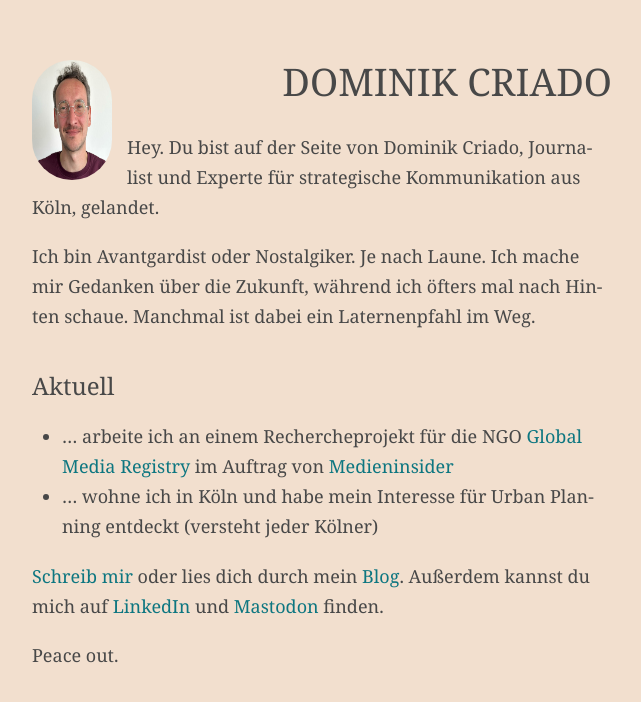
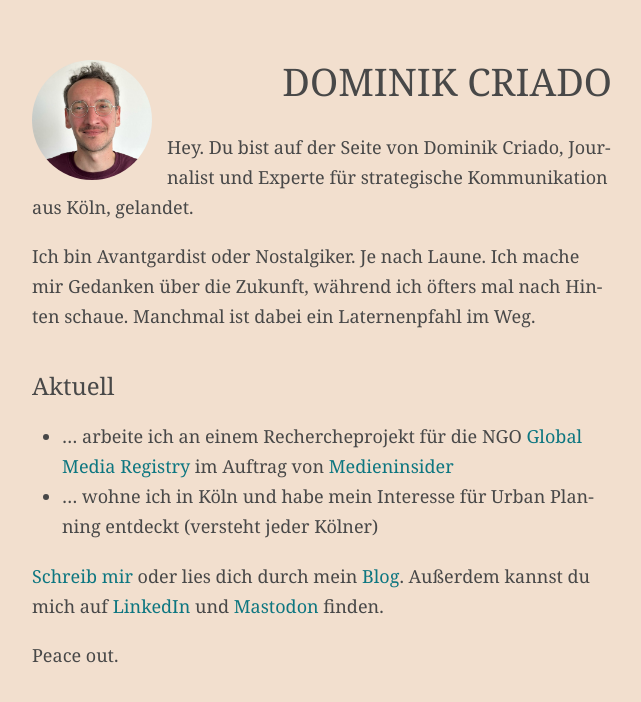
Before and after one commit to dom543/dom543.github.io, a plain HTML site: page index.html in a window 1280 px wide. Shown: the whole page, without its empty margins (318-959 px from the left). Drawn offline with Linux system fonts and the light colour scheme.

Commit message:
Update style.css

```diff
--- a/style.css
+++ b/style.css
@@ -74,11 +74,11 @@ img.avatar {
   background-size: 100%;
   display: block;
   height: 120px;
+  width: 120px;
   overflow: hidden;
   border-radius: 100px;
   -moz-border-radius: 100px;
   -webkit-border-radius: 100px;
-  width: 80px;
   margin-right: 15px;
 float: left;
 }
```
